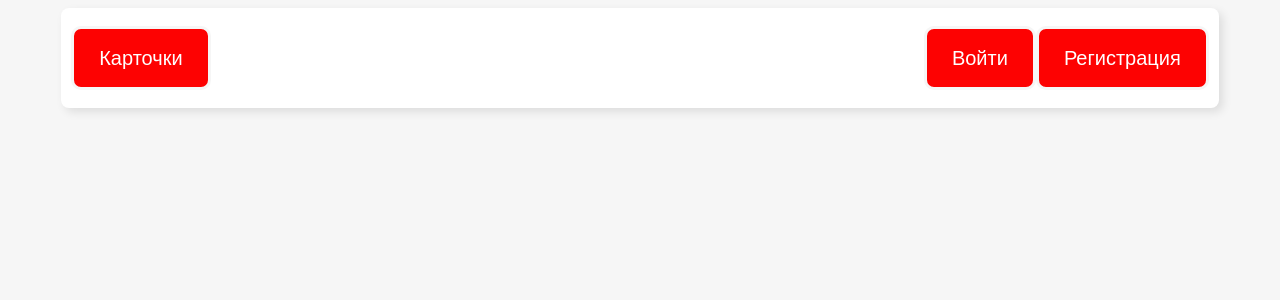
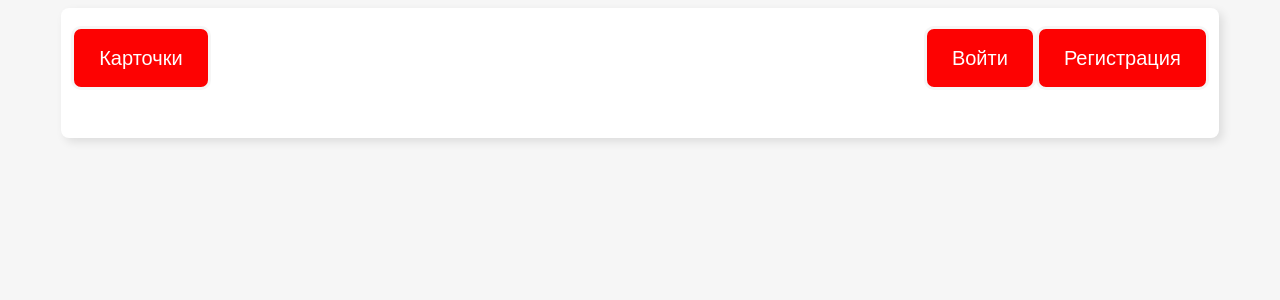
Before and after one commit to nazaroviktor2/michelin-dictator, a Django app: page /add_card/ in a window 1280 px wide. Shown: the top 300 px of the page. Run offline with Django 4.2, Linux system fonts and the light colour scheme.

Commit message:
fix buttons

```diff
--- a/michelinDictator/templates/base.html
+++ b/michelinDictator/templates/base.html
@@ -1,6 +1,5 @@
 <!DOCTYPE html>
 <html>
-
     <head>
         {% load static %}
         {% load staticfiles %}
@@ -15,7 +14,7 @@
             .parent {
                 background-color: #fff;
                 width: 90%;
-                height: 70px;
+                height: 100px;
                 border-radius: 8px;
                 margin: auto;
                 padding: 10px 10px 20px ;
@@ -23,30 +22,22 @@
             }
         </style>
     </head>
-
     <body>
+        <div>
             <div class="parent">
-            <div>
+                <div style="position:relative;">
                     <button onclick="document.location='{% url 'home' %}'" style="width:auto;float:left;" class="buttonhome">Карточки</button>
                     {% if request.user.is_authenticated %}
-
                         <button onclick="document.location='{% url 'my_audio' %}'"  style="width:auto;float:left;" class="buttonhome">Мои озвучки</button>
                         {% if request.user.is_editor or request.user.is_staff  %}
-
                         <button  onclick="document.location='{% url 'my_cards' %}'"  style="width:auto;float:left;" class="buttonhome">Мои карточки</button>
                         <button onclick="document.location='{% url 'add_card' %}'"  style="width:auto;float:left;" class="buttonhome">Добавить карточку</button>
-
                         {% endif %}
                     <button onclick="document.location='{% url 'logout' %}'"  style="width:auto;" class="buttonhome">Выйти</button>
                     <button onclick="document.location='{% url 'profile' %}'"  style="width:auto;" class="buttonhome">{{user.username}}</button>
-
-
-
                     {% else %}
                     <button onclick="document.location='{% url 'register' %}'" style="width:auto;" class="buttonhome">Регистрация</button>
                     <div id="id02" class="modal">
-
-
                         <form class="modal-content animate"   method="post">
                                         {% csrf_token %}
                             <input type="hidden" name="action" value="registration">
@@ -76,7 +67,6 @@
                     </div>
                     <button onclick="document.location='{% url 'login' %}'" style="width:auto;" class="buttonhome">Войти</button>
                     <div id="id01" class="modal">
-
                             <form class="modal-content animate" method="post">
                                 {% csrf_token %}
                                 <input type="hidden" name="action" value="login">
@@ -100,7 +90,6 @@
                                 </div>
                             </form>
                     </div>
-
                     {% endif %}
                 </div>
             </div>
@@ -108,6 +97,8 @@
                 {% block content %}
                 {% endblock %}
             </div>
+        </div>
+    </body>
     <script>
 
         var modal = document.getElementById('id01');
@@ -127,5 +118,4 @@
             }
         }
     </script>
-    </body>
 </html>
```
Lines whose indentation alone changed are shown as unchanged.
